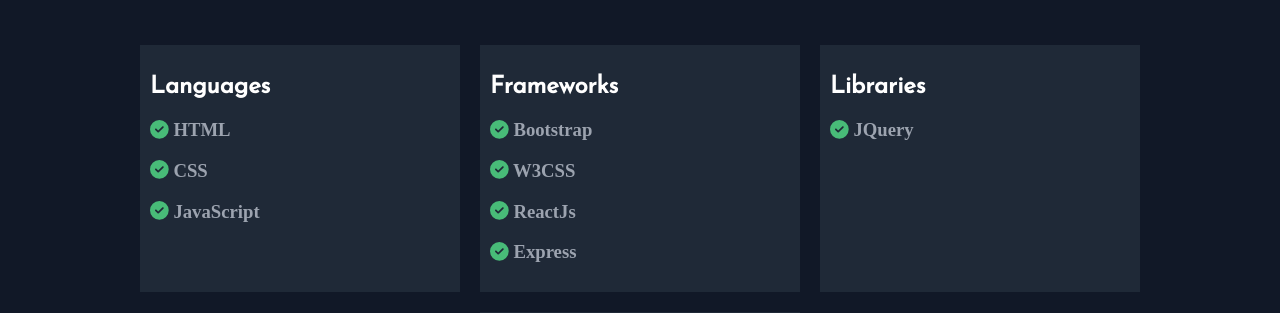
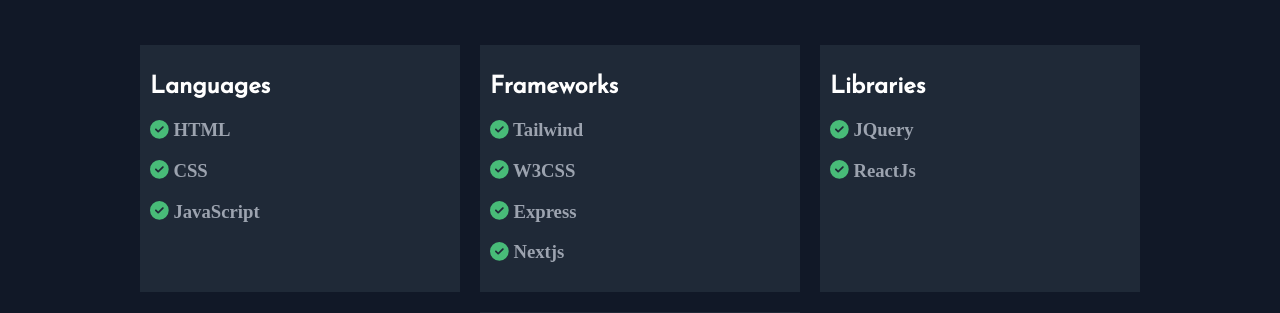
Before and after one commit to Phickayor/Portfolio, a React (Create React App) app: page / in a window 1280 px wide. Shown: the part 2202-2515 px from the top of the page. Built offline with nearby package versions, Linux system fonts and the light colour scheme; a web font is replaced by a local one.

Commit message:
skills update

```diff
--- a/src/components/Skills.js
+++ b/src/components/Skills.js
@@ -4,8 +4,8 @@
 import { faMicrochip, faCheckCircle } from "@fortawesome/free-solid-svg-icons";
 export default function Skills() {
   const languages = ["HTML", "CSS", "JavaScript"];
-  const frameworks = ["Bootstrap", "W3CSS", "ReactJs", "Express"];
-  const libraries = ["JQuery"];
+  const frameworks = ["Tailwind", "W3CSS", "Express", "Nextjs"];
+  const libraries = ["JQuery", "ReactJs"];
   const others = ["Git + Github", "Node.js"];
   const tech = <FontAwesomeIcon icon={faMicrochip} />;
   const checkMark = <FontAwesomeIcon className="check" icon={faCheckCircle} />;
```
